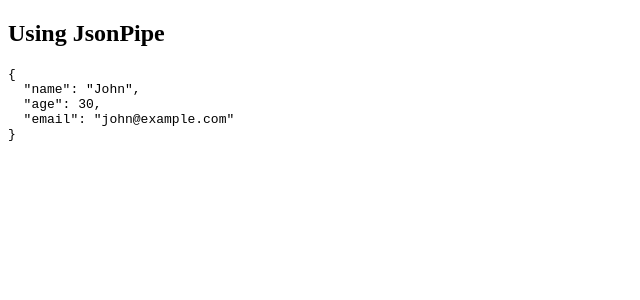
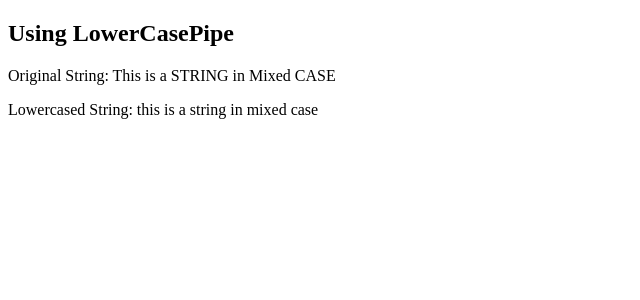
Before and after one commit to krishna-123-star/routing, an Angular app in the folder angular-routing-steps/: page /home in a window 1280 px wide. Shown: the top 300 px of the page, without its empty margins (0-640 px from the left). Built offline with nearby package versions, Linux system fonts and the light colour scheme.

Commit message:
Lowerpipecase

```diff
--- a/angular-routing-steps/src/app/app.html
+++ b/angular-routing-steps/src/app/app.html
@@ -1,4 +1,5 @@
 <div>
-  <h2>Using JsonPipe</h2>
-  <pre>{{ myObject | json }}</pre>
+  <h2>Using LowerCasePipe</h2>
+  <p>Original String: {{ myString }}</p>
+  <p>Lowercased String: {{ myString | lowercase }}</p>
 </div>
--- a/angular-routing-steps/src/app/app.ts
+++ b/angular-routing-steps/src/app/app.ts
@@ -1,4 +1,4 @@
-import { CurrencyPipe, DatePipe, JsonPipe } from '@angular/common';
+import { CurrencyPipe, DatePipe, JsonPipe, LowerCasePipe } from '@angular/common';
 import { Component } from '@angular/core';
 import { RouterModule } from '@angular/router';
 import { Router, ActivatedRoute } from '@angular/router';
@@ -7,12 +7,9 @@ import { Router, ActivatedRoute } from '@angular/router';
   selector: 'app-root',
   templateUrl: './app.html',
   standalone: true,
-  imports: [JsonPipe]
+  imports: [LowerCasePipe]
 })
 export class App {
-myObject: any = {
-    name: 'John',
-    age: 30,
-    email: 'john@example.com'
-  };
+  myString: string = 'This is a STRING in Mixed CASE';
+
 }
```
